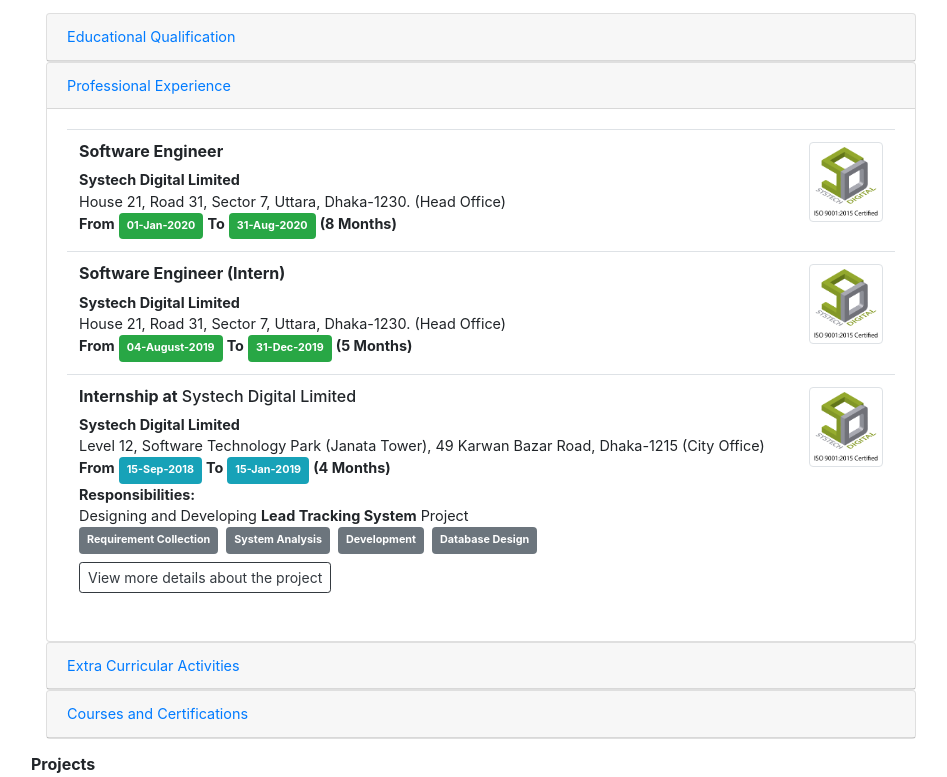
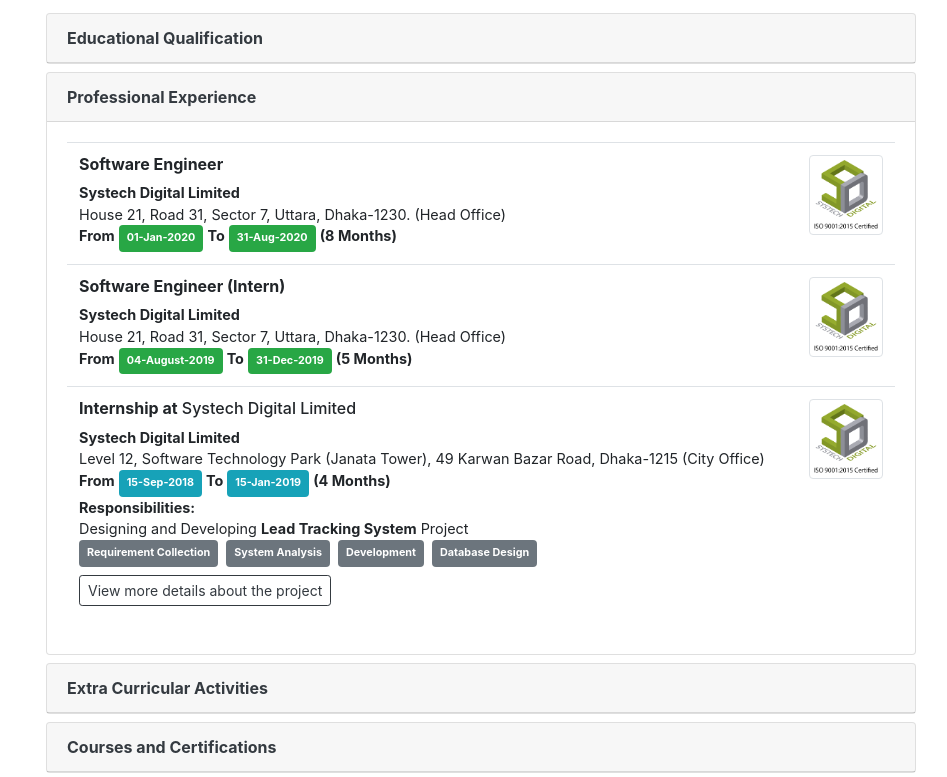
Before and after one commit to Mohaiminul23r/profile, a plain HTML site: page index.html in a window 1280 px wide. Shown: the part 992-1769 px from the top of the page, without its empty margins (309-1256 px from the left). Drawn offline with nearby package versions, Linux system fonts and the light colour scheme; a script that the page names is missing.

Commit message:
Design Update

```diff
--- a/index.html
+++ b/index.html
@@ -160,10 +160,10 @@
               </table>
             </div>
             <div id="accordion">
-              <div class="card">
+              <div class="card mb-2">
                 <div class="card-header" id="education">
                   <a class="card-link" data-toggle="collapse" href="#collapseOne">
-                    Educational Qualification
+                    <span class="font-weight-bold text-dark" style="font-size: 16px;">Educational Qualification</span>
                   </a>
                 </div>
                 <div id="collapseOne" class="collapse" data-parent="#accordion">
@@ -208,10 +208,10 @@
                   </div>
                 </div>
               </div>
-              <div class="card">
+              <div class="card mb-2">
                 <div class="card-header" id="professionalExperience">
                   <a class="collapsed card-link" data-toggle="collapse" href="#collapseTwo">
-                  Professional Experience
+                    <span class="font-weight-bold text-dark" style="font-size: 16px;">Professional Experience</span>
                 </a>
                 </div>
                 <div id="collapseTwo" class="collapse show" data-parent="#accordion">
@@ -292,10 +292,10 @@
                   </div>
                 </div>
               </div>
-              <div class="card">
+              <div class="card mb-2">
                 <div class="card-header">
                   <a class="collapsed card-link" data-toggle="collapse" href="#collapseThree">
-                    Extra Curricular Activities
+                    <span class="font-weight-bold text-dark" style="font-size: 16px;">Extra Curricular Activities</span>
                   </a>
                 </div>
                 <div id="collapseThree" class="collapse" data-parent="#accordion">
@@ -329,10 +329,10 @@
                   </div>
                 </div>
               </div>
-                  <div class="card">
+                  <div class="card mb-2">
                 <div class="card-header">
                   <a class="collapsed card-link" data-toggle="collapse" href="#collapseFour">
-                    Courses and Certifications
+                    <span class="font-weight-bold text-dark" style="font-size: 16px;">Courses and Certifications</span>
                   </a>
                 </div>
                 <div id="collapseFour" class="collapse" data-parent="#accordion">
@@ -406,7 +406,7 @@
       </div>
       <h6 class="mt-2"><strong>Diagrams</strong></h6>
       <div class="row">
-        <div class="col-md-6">
+        <div class="col-md-12">
           <div id="carouselExampleIndicators" class="carousel slide" data-ride="carousel">
             <ol class="carousel-indicators">
               <li data-target="#carouselExampleIndicators" data-slide-to="0" class="active"></li>
```
